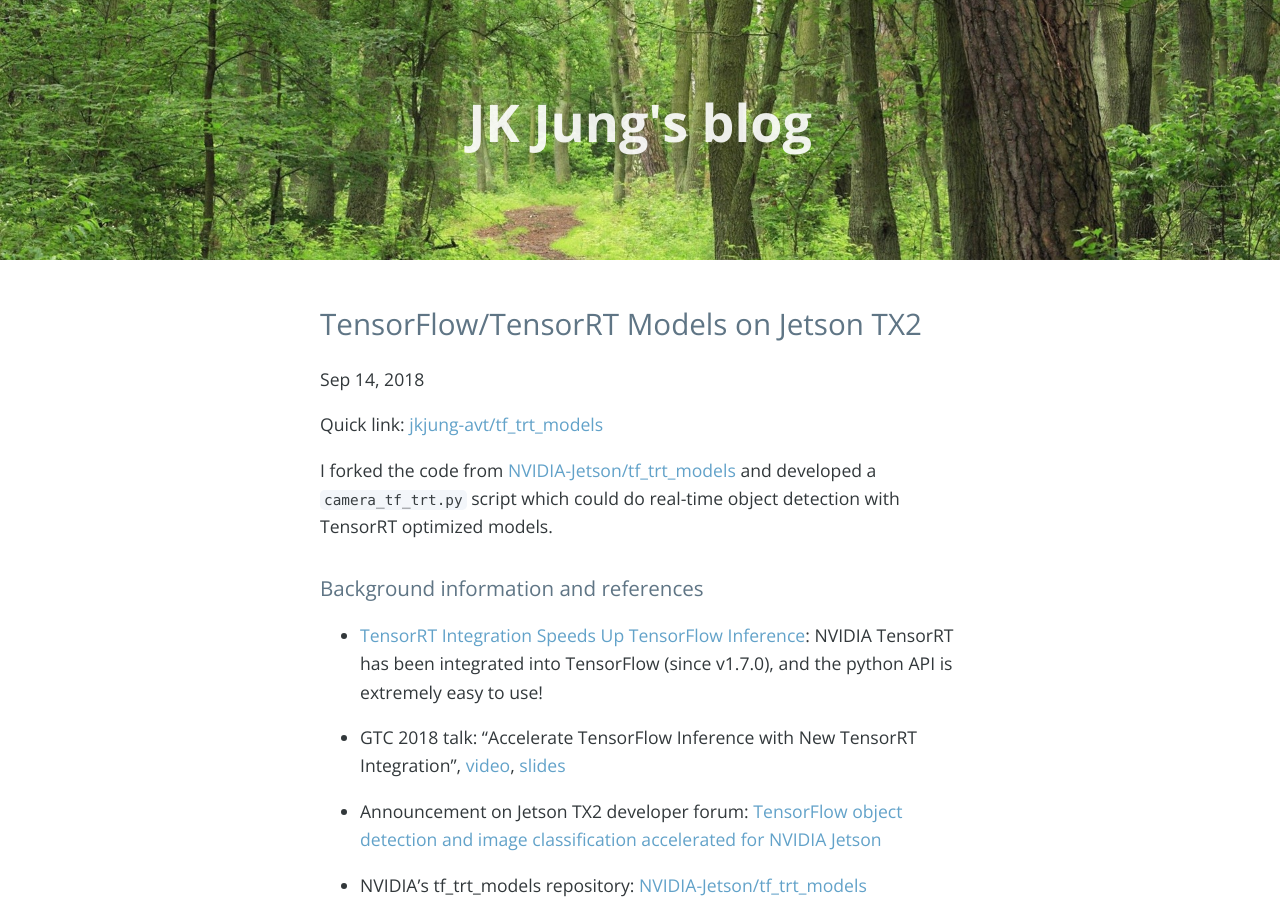
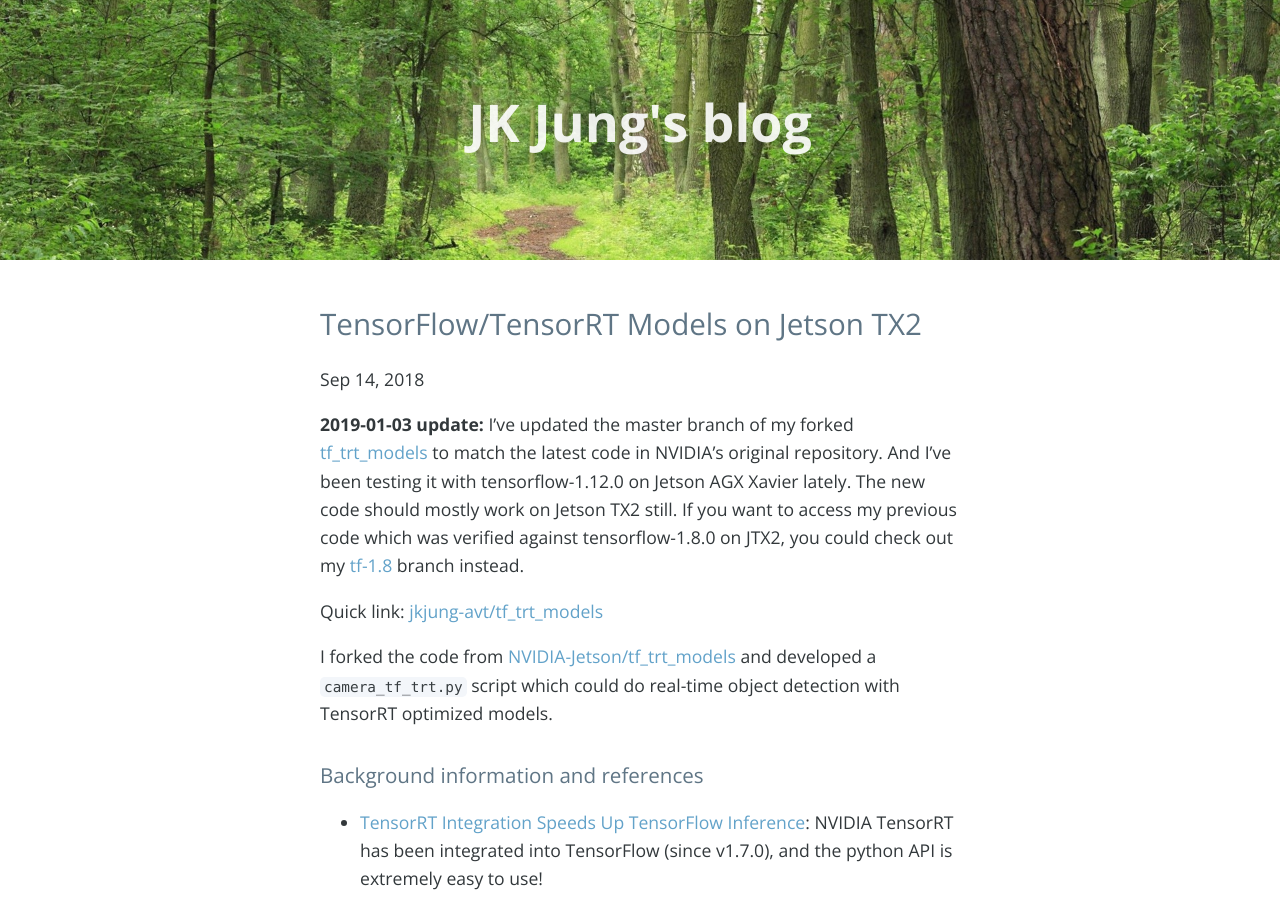
Before and after one commit to jkjung-avt/jkjung-avt.github.io, a Jekyll site: the page built from _posts/2018-09-14-tf-trt-models.md, in a window 1280 px wide and 900 px high. Built offline with Jekyll 4.4.1, drawn with Linux system fonts in a browser that asks for light colours; nearby versions of some CDN libraries; comment, search, counter and statistics services are not loaded.

Commit message:
Add the update about my GitHub repository

```diff
--- a/_posts/2018-09-14-tf-trt-models.md
+++ b/_posts/2018-09-14-tf-trt-models.md
@@ -7,6 +7,8 @@ date: 2018-09-14
 category: "tensorrt"
 tags: tensorrt tensorflow
 ---
+
+**2019-01-03 update:** I've updated the master branch of my forked [tf_trt_models](https://github.com/jkjung-avt/tf_trt_models) to match the latest code in NVIDIA's original repository.  And I've been testing it with tensorflow-1.12.0 on Jetson AGX Xavier lately.  The new code should mostly work on Jetson TX2 still.  If you want to access my previous code which was verified against tensorflow-1.8.0 on JTX2, you could check out my [tf-1.8](https://github.com/jkjung-avt/tf_trt_models/tree/tf-1.8) branch instead.
 
 Quick link: [jkjung-avt/tf_trt_models](https://github.com/jkjung-avt/tf_trt_models)
 
```
